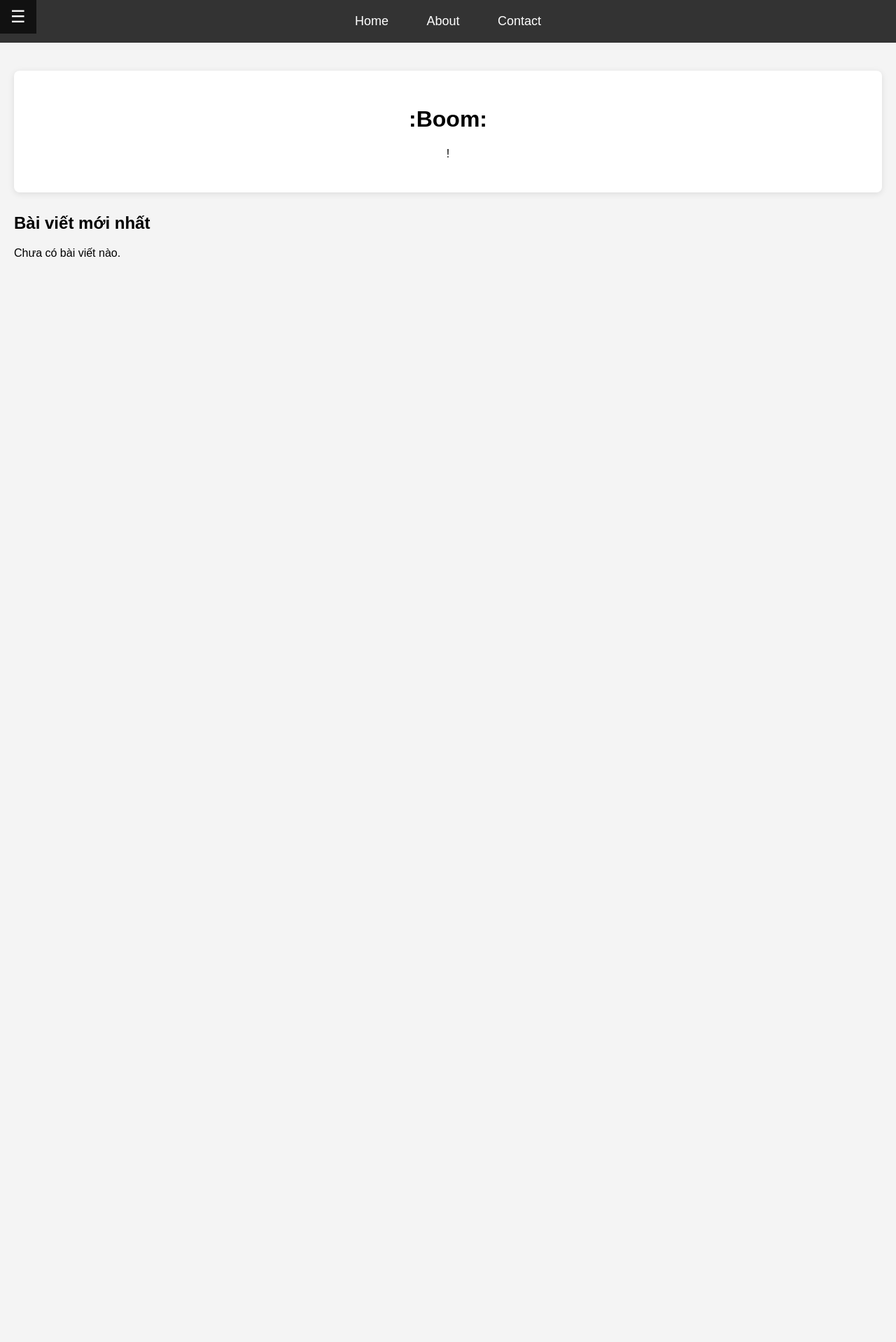
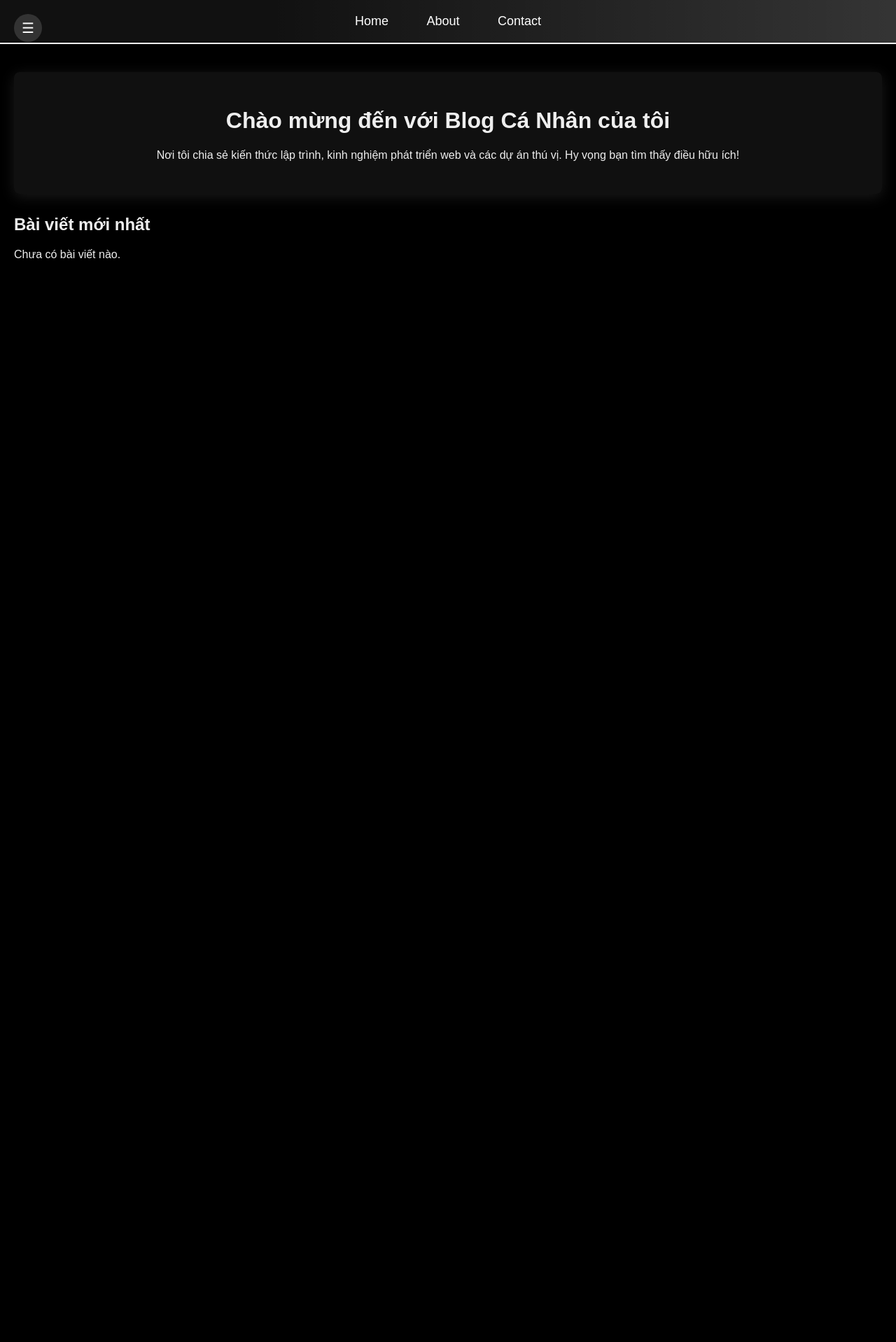
Before and after one commit to FirstEnder02/HBlog, a PHP site: page / in a window 1280 px wide. Shown: the top 1918 px of the page at 70% size. Run offline with PHP 8.4, Linux system fonts and the light colour scheme; data that the repository does not hold is empty.

Commit message:
based stable

```diff
--- a/footer.php
+++ b/footer.php
@@ -1,13 +1,41 @@
+<footer style="background:#111; color:white; text-align:center; padding:10px; margin-top:auto;">
+    &copy; <?php echo date('Y'); ?> Blog Cá Nhân
+</footer>
+
 <script>
-function openNav() {
-    document.getElementById("mySidebar").style.width = "300px";
-    document.getElementById("mainContent").style.marginLeft = "300px";
+let sidebarOpen = false;
+const body = document.body;
+function toggleNav() {
+    const sidebar = document.getElementById("mySidebar");
+    const btn = document.getElementById("toggleBtn");
+    sidebarOpen = !sidebarOpen;
+    if (sidebarOpen) {
+        sidebar.style.width = "300px";
+        btn.innerHTML = "×";
+        btn.style.left = "320px";
+        body.classList.add('sidebar-open');
+    } else {
+        sidebar.style.width = "0";
+        btn.innerHTML = "☰";
+        btn.style.left = "20px";
+        body.classList.remove('sidebar-open');
+    }
 }
-function closeNav() {
-    document.getElementById("mySidebar").style.width = "0";
-    document.getElementById("mainContent").style.marginLeft = "0";
-}
+document.addEventListener('click', function(event) {
+    const sidebar = document.getElementById("mySidebar");
+    const btn = document.getElementById("toggleBtn");
+
+    if (sidebarOpen &&
+        !sidebar.contains(event.target) &&
+        !btn.contains(event.target)) {
+        toggleNav();
+    }
+});
+document.addEventListener('keydown', function(event) {
+    if (sidebarOpen && event.key === 'Escape') {
+        toggleNav();
+    }
+});
 </script>
-
 </body>
 </html>
--- a/header.php
+++ b/header.php
@@ -4,16 +4,14 @@
     <meta charset="UTF-8">
     <title>Blog Cá Nhân</title>
     <style>
-        body { margin:0; font-family: Arial, sans-serif; background: #f4f4f4; }
-        .header { background: #333; color: white; padding: 20px; text-align: center; }
-        .nav a { color: white; padding: 0 25px; text-decoration: none; font-size: 18px; }
-        .nav a:hover { color: #ddd; }
-        .openbtn { font-size: 24px; cursor: pointer; background: #111; color: white; padding: 10px 15px; border: none; position: fixed; left: 0; top: 0; z-index: 2; }
+        body { margin:0; font-family: Arial, sans-serif; background: #000; color: #eee; min-height: 100vh; display: flex; flex-direction: column; }
+        .header { background: #111; color: white; padding: 20px; text-align: center; border-bottom: 2px solid white; position: relative; overflow: hidden; }
+        .header::after { content: ''; position: absolute; top: 0; right: 0; bottom: 0; left: 0; background: linear-gradient(to left, rgba(255,255,255,0.15), transparent 70%); pointer-events: none; }
+        .nav a { color: white; padding: 0 25px; text-decoration: none; font-size: 18px; position: relative; z-index: 1; }
+        .nav a:hover { color: #fff; }
     </style>
 </head>
 <body>
-
-<span class="openbtn" onclick="openNav()">☰</span>
 
 <div class="header">
     <div class="nav">
--- a/index.php
+++ b/index.php
@@ -2,27 +2,26 @@
 <?php include 'header.php'; ?>
 <?php include 'sidebar.php'; ?>
 
-<div class="main" id="mainContent" style="transition: margin-left 0.5s; padding: 40px 20px;">
-
-    <div class="intro" style="background:white; padding:30px; margin-bottom:30px; border-radius:8px; box-shadow:0 2px 10px rgba(0,0,0,0.1); text-align:center;">
-        <h1>:Boom:</h1>
-        <p>!</p>
+<div class="main" id="mainContent" style="flex:1; padding: 40px 20px; position: relative; transition: margin-left 0.5s ease-in-out;">
+    <div class="intro" style="background:rgba(20,20,20,0.8); padding:30px; margin-bottom:30px; border-radius:8px; box-shadow:0 4px 20px rgba(255,255,255,0.1); text-align:center; position: relative; z-index: 2; color: #eee;">
+        <h1>Chào mừng đến với Blog Cá Nhân của tôi</h1>
+        <p>Nơi tôi chia sẻ kiến thức lập trình, kinh nghiệm phát triển web và các dự án thú vị. Hy vọng bạn tìm thấy điều hữu ích!</p>
     </div>
-
-    <h2>Bài viết mới nhất</h2>
+    <h2 style="color: #eee;">Bài viết mới nhất</h2>
     <?php
     $result = mysqli_query($conn, "SELECT * FROM posts ORDER BY date DESC");
     if (mysqli_num_rows($result) > 0) {
         while($row = mysqli_fetch_assoc($result)) {
-            echo '<div style="background:white; padding:20px; margin-bottom:20px; border-radius:8px; box-shadow:0 2px 5px rgba(0,0,0,0.1);">';
+            echo '<div style="background:rgba(20,20,20,0.8); padding:20px; margin-bottom:20px; border-radius:8px; box-shadow:0 4px 15px rgba(255,255,255,0.1); position: relative; z-index: 2; color: #eee;">';
             echo '<h2>' . htmlspecialchars($row['title']) . '</h2>';
             echo '<p>' . nl2br(htmlspecialchars($row['content'])) . '</p>';
             echo '<small>Đăng lúc: ' . $row['date'] . '</small>';
             echo '</div>';
         }
     } else {
-        echo '<p>Chưa có bài viết nào.</p>';
+        echo '<p style="color: #eee;">Chưa có bài viết nào.</p>';
     }
+    mysqli_close($conn);
     ?>
 </div>
 
--- a/sidebar.php
+++ b/sidebar.php
@@ -1,13 +1,82 @@
 <div id="mySidebar" class="sidebar">
-    <a href="javascript:void(0)" class="closebtn" onclick="closeNav()">×</a>
-    <h2 style="color:white; text-align:center; padding:0 20px;">Giới thiệu</h2>
-    <p style="color:#818181; padding:20px;">
+    <button id="toggleBtn" onclick="toggleNav()" class="sidebar-toggle">
+        ☰
+    </button>
+    <h2 class="sidebar-title">Giới thiệu</h2>
+    <p class="sidebar-content">
         Tôi là một lập trình viên đam mê PHP, MySQL và phát triển web.
         Tôi thích xây dựng các dự án cá nhân đơn giản, hiệu quả và chia sẻ kiến thức qua blog này!
     </p>
+    <div class="sidebar-menu">
+        <a href="index.php" class="sidebar-link">Home</a>
+        <a href="#" class="sidebar-link">About</a>
+        <a href="#" class="sidebar-link">Contact</a>
+    </div>
 </div>
 
 <style>
-    .sidebar { height: 100%; width: 0; position: fixed; top: 0; left: 0; background: #111; overflow-x: hidden; transition: 0.5s; padding-top: 60px; z-index: 1; }
-    .sidebar .closebtn { position: absolute; top: 0; right: 25px; font-size: 36px; color: white; }
+    .sidebar {
+        height: 100%;
+        width: 0;
+        position: fixed;
+        top: 0;
+        left: 0;
+        background: #111;
+        overflow-x: hidden;
+        transition: width 0.5s ease-in-out;
+        padding-top: 60px;
+        z-index: 1000;
+    }
+
+    .sidebar-toggle {
+        position: fixed;
+        top: 20px;
+        left: 20px;
+        width: 40px;
+        height: 40px;
+        background: #333;
+        color: white;
+        border: none;
+        cursor: pointer;
+        font-size: 20px;
+        z-index: 1001;
+        border-radius: 50%;
+        display: flex;
+        align-items: center;
+        justify-content: center;
+        transition: left 0.5s ease-in-out;
+    }
+
+    .sidebar-title {
+        color: white;
+        text-align: center;
+        padding: 0 20px;
+        margin-top: 30px;
+    }
+
+    .sidebar-content {
+        color: #818181;
+        padding: 20px;
+        word-wrap: break-word;
+        line-height: 1.5;
+        text-align: center;
+    }
+
+    .sidebar-menu {
+        text-align: center;
+        padding: 20px;
+    }
+
+    .sidebar-link {
+        color: #818181;
+        display: block;
+        padding: 10px;
+        text-decoration: none;
+        font-size: 18px;
+        transition: color 0.3s;
+    }
+
+    .sidebar-link:hover {
+        color: #f1f1f1;
+    }
 </style>
```
